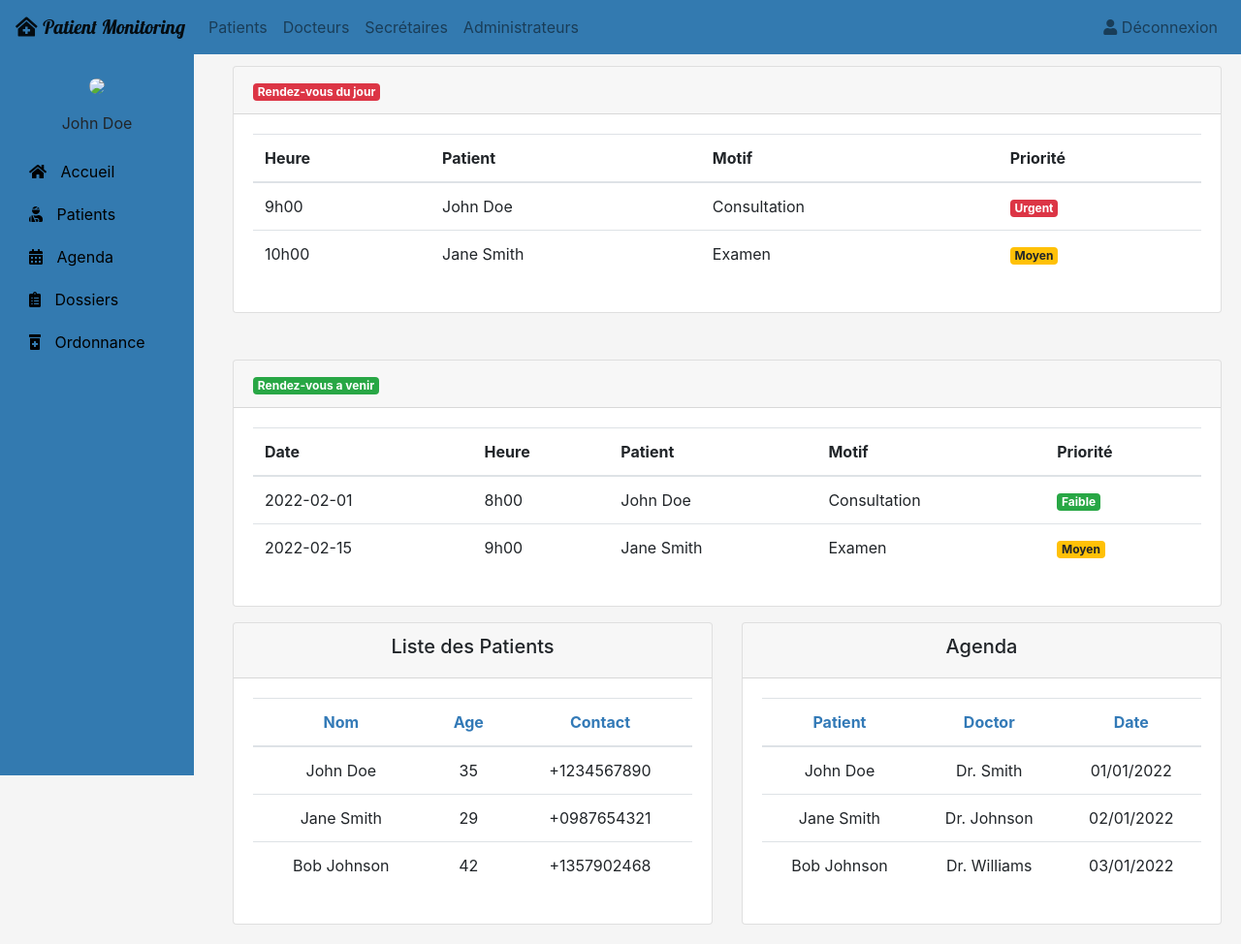
After one commit to abdourakhman/patient_monitoring, a Django app: page /abdou in a window 1280 px wide. The commit adds this page. Shown: the whole page at 97% size. Run offline with Django 3.2, Linux system fonts and the light colour scheme; some libraries are stand-ins or nearby versions.

Commit message:
on a un template

```diff
--- a/monitoring/models.py
+++ b/monitoring/models.py
@@ -4,6 +4,7 @@ from django.contrib.auth.models import User
 
 
 departments=[('Cardiologie', 'Cardiologue'), ('Dermatologie', 'Dermatologue'), ('Urgence', 'Urgentiste'), ('Allergie/Immunologie', 'Allergiste/Immunologiste'), ('Chirurgie', 'Anesthesiste'), ('Biologie', 'Biologiste'), ('Radiologie', 'Radiologue'), ('Ophtalmologie', 'Ophtalmologue'), ('Odontologie', 'Dentiste'), ('Pharmacie', 'Pharmacien'), ('Consultation', 'Généraliste'), ('Laboratoire', 'Chimiste'), ('Reanimation', 'Chirurgien')]
+services=[('Cardiologie', 'Cardiologie'), ('Dermatologie', 'Dermatologie'), ('Urgence', 'Urgence'), ('Allergie/Immunologie', 'Allergie/Immunologie'), ('Chirurgie', 'Chirurgie'), ('Radiologie', 'Radiologie'), ('Radiologie', 'Radiologie'), ('Ophtalmologie', 'Ophtalmologie'), ('Odontologie', 'Odontologie'), ('Pharmacie', 'Pharmacie'), ('Consultation', 'Consultation'), ('Laboratoire', 'Laboratoire'), ('Reanimation', 'Reanimation')]
 
 
 class Patient(models.Model):
--- a/monitoring/views.py
+++ b/monitoring/views.py
@@ -38,6 +38,8 @@ def patientclick_view(request):
         return HttpResponseRedirect('afterlogin')
     return render(request,'patient/patientclick.html')
 
+def abdou(request):
+    return render(request,'home/template.html')
 
 
 
@@ -127,7 +129,7 @@ def is_admin(user):
 def is_doctor(user):
     return user.groups.filter(name='DOCTOR').exists()
 def is_assistant(user):
-    return user.groups.filter(name='ASSISTANT').exists()
+    return user.groups.filter(name='SECRETAIRE').exists()
 def is_patient(user):
     return user.groups.filter(name='PATIENT').exists()
 
@@ -137,19 +139,19 @@ def afterlogin_view(request):
     if is_admin(request.user):
         return redirect('admin-dashboard')
     elif is_doctor(request.user):
-        accountapproval=models.Doctor.objects.all().filter(user_id=request.user.id,status=True)
+        accountapproval=models.Docteur.objects.all().filter(user_id=request.user.id)
         if accountapproval:
             return redirect('doctor-dashboard')
         else:
             return render(request,'hospital/doctor_wait_for_approval.html')
     elif is_assistant(request.user):
-        accountapproval=models.Assistant.objects.all().filter(user_id=request.user.id,status=True)
+        accountapproval=models.Secretaire.objects.all().filter(user_id=request.user.id)
         if accountapproval:
             return redirect('assistant-dashboard')
         else:
             return render(request,'hospital/assistant_wait_for_approval.html')
     elif is_patient(request.user):
-        accountapproval=models.Patient.objects.all().filter(user_id=request.user.id,status=True)
+        accountapproval=models.Patient.objects.all().filter(user_id=request.user.id)
         if accountapproval:
             return redirect('patient-dashboard')
         else:
@@ -664,8 +666,8 @@ def reject_appointment_view(request,pk):
 #---------------------------------------------------------------------------------
 #------------------------ DOCTOR RELATED VIEWS START ------------------------------
 #---------------------------------------------------------------------------------
-@login_required(login_url='doctorlogin')
-@user_passes_test(is_doctor)
+# @login_required(login_url='doctorlogin')
+# @user_passes_test(is_doctor)
 def doctor_dashboard_view(request):
     #for three cards
     patientcount=models.Patient.objects.all().filter(status=True,assignedDoctorId=request.user.id).count()
@@ -690,8 +692,8 @@ def doctor_dashboard_view(request):
 
 
 
-@login_required(login_url='doctorlogin')
-@user_passes_test(is_doctor)
+# @login_required(login_url='doctorlogin')
+# @user_passes_test(is_doctor)
 def doctor_patient_view(request):
     mydict={
     'doctor':models.Doctor.objects.get(user_id=request.user.id), #for profile picture of doctor in sidebar
@@ -700,8 +702,8 @@ def doctor_patient_view(request):
 
 
 
-@login_required(login_url='doctorlogin')
-@user_passes_test(is_doctor)
+# @login_required(login_url='doctorlogin')
+# @user_passes_test(is_doctor)
 def doctor_view_patient_view(request):
     patients=models.Patient.objects.all().filter(status=True,assignedDoctorId=request.user.id)
     doctor=models.Doctor.objects.get(user_id=request.user.id) #for profile picture of doctor in sidebar
@@ -709,8 +711,8 @@ def doctor_view_patient_view(request):
 
 
 
-@login_required(login_url='doctorlogin')
-@user_passes_test(is_doctor)
+# @login_required(login_url='doctorlogin')
+# @user_passes_test(is_doctor)
 def doctor_view_discharge_patient_view(request):
     dischargedpatients=models.PatientDischargeDetails.objects.all().distinct().filter(assignedDoctorName=request.user.first_name)
     doctor=models.Doctor.objects.get(user_id=request.user.id) #for profile picture of doctor in sidebar
@@ -718,16 +720,16 @@ def doctor_view_discharge_patient_view(request):
 
 
 
-@login_required(login_url='doctorlogin')
-@user_passes_test(is_doctor)
+# @login_required(login_url='doctorlogin')
+# @user_passes_test(is_doctor)
 def doctor_appointment_view(request):
     doctor=models.Doctor.objects.get(user_id=request.user.id) #for profile picture of doctor in sidebar
     return render(request,'hospital/doctor_appointment.html',{'doctor':doctor})
 
 
 
-@login_required(login_url='doctorlogin')
-@user_passes_test(is_doctor)
+# @login_required(login_url='doctorlogin')
+# @user_passes_test(is_doctor)
 def doctor_view_appointment_view(request):
     doctor=models.Doctor.objects.get(user_id=request.user.id) #for profile picture of doctor in sidebar
     appointments=models.Appointment.objects.all().filter(status=True,doctorId=request.user.id)
@@ -740,8 +742,8 @@ def doctor_view_appointment_view(request):
 
 
 
-@login_required(login_url='doctorlogin')
-@user_passes_test(is_doctor)
+# @login_required(login_url='doctorlogin')
+# @user_passes_test(is_doctor)
 def doctor_delete_appointment_view(request):
     doctor=models.Doctor.objects.get(user_id=request.user.id) #for profile picture of doctor in sidebar
     appointments=models.Appointment.objects.all().filter(status=True,doctorId=request.user.id)
@@ -754,8 +756,8 @@ def doctor_delete_appointment_view(request):
 
 
 
-@login_required(login_url='doctorlogin')
-@user_passes_test(is_doctor)
+# @login_required(login_url='doctorlogin')
+# @user_passes_test(is_doctor)
 def delete_appointment_view(request,pk):
     appointment=models.Appointment.objects.get(id=pk)
     appointment.delete()
@@ -777,18 +779,21 @@ def delete_appointment_view(request,pk):
 
 
 #------------------------ assistant RELATED VIEWS START ------------------------------
-@login_required(login_url='assistantlogin')
-@user_passes_test(is_assistant)
+# @login_required(login_url='assistantlogin')
+# @user_passes_test(is_assistant)
 def assistant_dashboard_view(request):
-    patientcount=models.Patient.objects.all().filter(status=True,assignedassistantId=request.user.id).count()
-    assistantcount=models.Assistant.objects.all().filter(status=True,assignedassistantId=request.user.id).count()
-    appointmentcount=models.Appointment.objects.all().filter(status=True,assistantId=request.user.id).count()
-    patientdischarged=models.PatientDischargeDetails.objects.all().distinct().filter(assignedassistantName=request.user.first_name).count()
+    assistant =models.Secretaire.objects.get(user_id=request.user.id)
+    patientcount=models.Patient.objects.all().filter(secretaire_id=assistant.id).count()
+    patients=models.Patient.objects.all().filter(secretaire_id=assistant.id)
+    patients = list(patients)
+    appointment_assistant=0
+    for patient in patients:
+        if(models.RendezVous.objects.all().filter(patients_id=patient.id).exists()):
+            appointment_assistant+=1
 
     #for  table in assistant dashboard
-    appointments=models.Appointment.objects.all().filter(status=True,assistantId=request.user.id).order_by('-id')
-    assistant=models.Assistant.objects.get(user_id=request.user.id), #for profile picture of assistant in sidebar
-    return render(request,'hospital/assistant_dashboard.html',{'assistant':assistant})
+    appointments=models.RendezVous.objects.all().order_by('date')
+    return render(request,'assistant/assistant_dashboard.html',{'assistant':assistant,'rv':appointments,'patients':patients})
 
 
 def assistant_patient_view(request):
--- a/patientMonitoring/urls.py
+++ b/patientMonitoring/urls.py
@@ -22,6 +22,7 @@ from monitoring import views
 
 #-------------FOR ADMIN RELATED URLS
 urlpatterns = [
+    path('abdou',views.abdou,name='abdou'),
     path('admin/', admin.site.urls),
     path('',views.home_view,name=''),
 
@@ -47,7 +48,7 @@ urlpatterns = [
 
 
     path('afterlogin', views.afterlogin_view,name='afterlogin'),
-    path('logout', LogoutView.as_view(template_name='hospital/index.html'),name='logout'),
+    path('logout', LogoutView.as_view(template_name='home/index.html'),name='logout'),
 
 
     path('admin-dashboard', views.admin_dashboard_view,name='admin-dashboard'),
--- a/templates/assistant/assistantlogin.html
+++ b/templates/assistant/assistantlogin.html
@@ -57,7 +57,7 @@
   <br>
   <br><br>
 
-  <!--- login page for doctor by admin(sumit)  ---------->
+  <!--- login page for doctor by admin  ---------->
   <form method="post">
     {% csrf_token %}
     <div class="container register-form">
--- a/templates/assistant/assistantsignup.html
+++ b/templates/assistant/assistantsignup.html
@@ -74,7 +74,7 @@
           <div class="row">
             <div class="col-md-6">
               <div class="form-group">
-                {% render_field userForm.prenom class="form-control" placeholder="Prénom" %}
+                {% render_field assistantForm.prenom class="form-control" placeholder="Prénom" %}
               </div>
               <div class="form-group">
                 {% render_field userForm.username class="form-control" placeholder="Username" %}
@@ -92,7 +92,7 @@
             </div>
             <div class="col-md-6">
               <div class="form-group">
-                {% render_field userForm.nom class="form-control" placeholder="Nom" %}
+                {% render_field assistantForm.nom class="form-control" placeholder="Nom" %}
               </div>
               <div class="form-group">
                 {% render_field userForm.password class="form-control" placeholder="Password" %}
--- /dev/null
+++ b/templates/home/template.html
@@ -0,0 +1,264 @@
+<!DOCTYPE html>
+<html>
+<head>
+    <meta charset="utf-8">
+    <meta name="viewport" content="width=device-width, initial-scale=1">
+    <title>Patient Monitoring System</title>
+    <link href='https://fonts.googleapis.com/css?family=Lobster' rel='stylesheet'>
+    <link rel="stylesheet" href="https://stackpath.bootstrapcdn.com/bootstrap/4.5.0/css/bootstrap.min.css" integrity="sha384-9aIt2nRpC12Uk9gS9baDl411NQApFmC26EwAOH8WgZl5MYYxFfc+NcPb1dKGj7Sk" crossorigin="anonymous">
+    <link rel="stylesheet" href="https://cdnjs.cloudflare.com/ajax/libs/font-awesome/5.15.1/css/all.min.css" integrity="sha512-+4zCK9k+qNFUR5X+cKL9EIR+ZOhtIloNl9GIKS57V1MyNsYpYcUrUeQc9vNfzsWfV28IaLL3i96P9sdNyeRssA==" crossorigin="anonymous" />
+    <style>
+        /* Background color */
+        body {
+            background-color: #f5f5f5;
+        }
+
+        /* Fixed navbar */
+        .navbar {
+            position: fixed;
+            top: 0;
+            width: 100%;
+            z-index: 1;
+        }
+
+        /* Sidebar */
+        .sidebar {
+            position: fixed;
+            top: 55px;
+            left: 0;
+            bottom: 0;
+            width: 200px;
+            background-color: #fff;
+            padding: 20px;
+            overflow-y: auto;
+        }
+
+        /* Sidebar links */
+        .sidebar a {
+            display: block;
+            padding: 10px;
+            color: #000;
+            text-decoration: none;
+        }
+
+        /* Sidebar link icons */
+        .sidebar a i {
+            margin-right: 10px;
+        }
+
+        /* Main content */
+        .main-content {
+            margin-left: 220px;
+            padding: 20px;
+        }
+    </style>
+</head>
+<body>
+  <nav class="navbar navbar-expand-lg navbar-light " style="background:#337AB0">
+    <a class="navbar-brand" href="#">
+      <i class="fas fa-clinic-medical"></i> <span style="font-family: 'Lobster', cursive;">Patient Monitoring</span>
+    </a>
+    <button class="navbar-toggler" type="button" data-toggle="collapse" data-target="#navbarNav" aria-controls="navbarNav" aria-expanded="false" aria-label="Toggle navigation">
+      <span class="navbar-toggler-icon"></span>
+    </button>
+    <div class="collapse navbar-collapse" id="navbarNav">
+      <ul class="navbar-nav">
+        <li class="nav-item">
+          <a class="nav-link" href="#">Patients</a>
+        </li>
+        <li class="nav-item">
+          <a class="nav-link" href="#">Docteurs</a>
+        </li>
+        <li class="nav-item">
+          <a class="nav-link" href="#">Secrétaires</a>
+        </li>
+        <li class="nav-item">
+          <a class="nav-link" href="#">Administrateurs</a>
+        </li>
+      </ul>
+      <ul class="navbar-nav ml-auto">
+        <li class="nav-item">
+          <a href="/logout" class="nav-item nav-link">
+            <i class="fas fa-user"></i> Déconnexion
+          </a>
+        </li>
+      </ul>
+    </div>
+  </nav>
+    <div class="sidebar" style="background:#337AB0";>
+        <div class="text-center mb-3">
+            <img src="https://via.placeholder.com/150" class="rounded-circle">
+            <p class="mt-3">John Doe</p>
+        </div>
+        <a href="#">
+            <i class="fas fa-home"></i>
+            Accueil
+        </a>
+        <a href="#">
+            <i class="fas fa-user-injured"></i>
+            Patients
+        </a>
+        <a href="#">
+            <i class="fas fa-calendar-alt"></i>
+            Agenda
+        </a>
+        <a href="#">
+            <i class="fas fa-clipboard-list"></i>
+            Dossiers
+        </a>
+        <a href="#">
+            <i class="fas fa-prescription-bottle-alt"></i>
+            Ordonnance
+        </a>
+    </div>
+    <div class="main-content">
+      <div class="card mb-3 my-5">
+        <div class="card-header" style:color="red"><span class="badge badge-danger">Rendez-vous du jour</span></div>
+        <div class="card-body">
+          <table class="table">
+            <thead>
+              <tr>
+                <th>Heure</th>
+                <th>Patient</th>
+                <th>Motif</th>
+                <th>Priorité</th>
+              </tr>
+            </thead>
+            <tbody>
+              <tr>
+                <td>9h00</td>
+                <td>John Doe</td>
+                <td>Consultation</td>
+                <td>
+                  <span class="badge badge-danger">Urgent</span>
+                </td>
+              </tr>
+              <tr>
+                <td>10h00</td>
+                <td>Jane Smith</td>
+                <td>Examen</td>
+                <td>
+                  <span class="badge badge-warning">Moyen</span>
+                </td>
+              </tr>
+            </tbody>
+          </table>
+        </div>
+      </div>
+
+      <div class="card mb-3">
+        <div class="card-header"><span class="badge badge-success">Rendez-vous a venir</span></div>
+        <div class="card-body">
+          <table class="table">
+            <thead>
+              <tr>
+                <th>Date</th>
+                <th>Heure</th>
+                <th>Patient</th>
+                <th>Motif</th>
+                <th>Priorité</th>
+              </tr>
+            </thead>
+            <tbody>
+              <tr>
+                <td>2022-02-01</td>
+                <td>8h00</td>
+                <td>John Doe</td>
+                <td>Consultation</td>
+                <td>
+                  <span class="badge badge-success">Faible</span>
+                </td>
+              </tr>
+              <tr>
+                <td>2022-02-15</td>
+                <td>9h00</td>
+                <td>Jane Smith</td>
+                <td>Examen</td>
+                <td>
+                  <span class="badge badge-warning">Moyen</span>
+                </td>
+              </tr>
+            </tbody>
+          </table>
+        </div>
+      </div>
+
+        <div class="row">
+            <div class="col-md-6">
+                <div class="card text-center">
+                    <div class="card-header">
+                        <h5>Liste des Patients</h5>
+                    </div>
+                    <div class="card-body">
+                        <table class="table">
+                            <thead>
+                                <tr>
+                                    <th style="color: #337AB7;">Nom</th>
+                                    <th style="color: #337AB7;">Age</th>
+                                    <th style="color: #337AB7;">Contact</th>
+                                </tr>
+                            </thead>
+                            <tbody>
+                                <tr>
+                                    <td>John Doe</td>
+                                    <td>35</td>
+                                    <td>+1234567890</td>
+                                </tr>
+                                <tr>
+                                    <td>Jane Smith</td>
+                                    <td>29</td>
+                                    <td>+0987654321</td>
+                                </tr>
+                                <tr>
+                                    <td>Bob Johnson</td>
+                                    <td>42</td>
+                                    <td>+1357902468</td>
+                                </tr>
+                            </tbody>
+                        </table>
+                    </div>
+                </div>
+            </div>
+            <div class="col-md-6">
+                <div class="card text-center">
+                    <div class="card-header">
+                        <h5>Agenda</h5>
+                    </div>
+                    <div class="card-body">
+                        <table class="table">
+                            <thead>
+                                <tr>
+                                    <th style="color: #337AB7;">Patient</th>
+                                    <th style="color: #337AB7;">Doctor</th>
+                                    <th style="color: #337AB7;">Date</th>
+                                </tr>
+                            </thead>
+                            <tbody>
+                                <tr>
+                                    <td>John Doe</td>
+                                    <td>Dr. Smith</td>
+                                    <td>01/01/2022</td>
+                                </tr>
+                                <tr>
+                                    <td>Jane Smith</td>
+                                    <td>Dr. Johnson</td>
+                                    <td>02/01/2022</td>
+                                </tr>
+                                <tr>
+                                    <td>Bob Johnson</td>
+                                    <td>Dr. Williams</td>
+                                    <td>03/01/2022</td>
+                                </tr>
+                            </tbody>
+                        </table>
+                    </div>
+                </div>
+            </div>
+        </div>
+      </div>
+    </div>
+    <div class="bg-light"></div>
+  </body>
+  <script src="https://cdn.jsdelivr.net/npm/@popperjs/core@2.11.6/dist/umd/popper.min.js" integrity="sha384-oBqDVmMz9ATKxIep9tiCxS/Z9fNfEXiDAYTujMAeBAsjFuCZSmKbSSUnQlmh/jp3" crossorigin="anonymous"></script>
+  <script src="https://cdn.jsdelivr.net/npm/bootstrap@5.3.0-alpha1/dist/js/bootstrap.min.js" integrity="sha384-mQ93GR66B00ZXjt0YO5KlohRA5SY2XofN4zfuZxLkoj1gXtW8ANNCe9d5Y3eG5eD" crossorigin="anonymous"></script>
+</html>
```
Also changed, not shown: templates/assistant/assistant_dashboard.html (+17 -13 lines), db_test.sqlite3, monitoring/migrations/0005_auto_20230113_1640.py (added), monitoring/migrations/0006_auto_20230113_1646.py (added), profile_pic/DocteurProfilePic/telechargement.jpeg (added), profile_pic/PatientProfilePic/telechargement_1.jpeg (added), profile_pic/PatientProfilePic/telechargement_1_waTyEG4.jpeg (added), profile_pic/SecretaireProfilePic/telechargement.jpeg (added), 1 other file.
